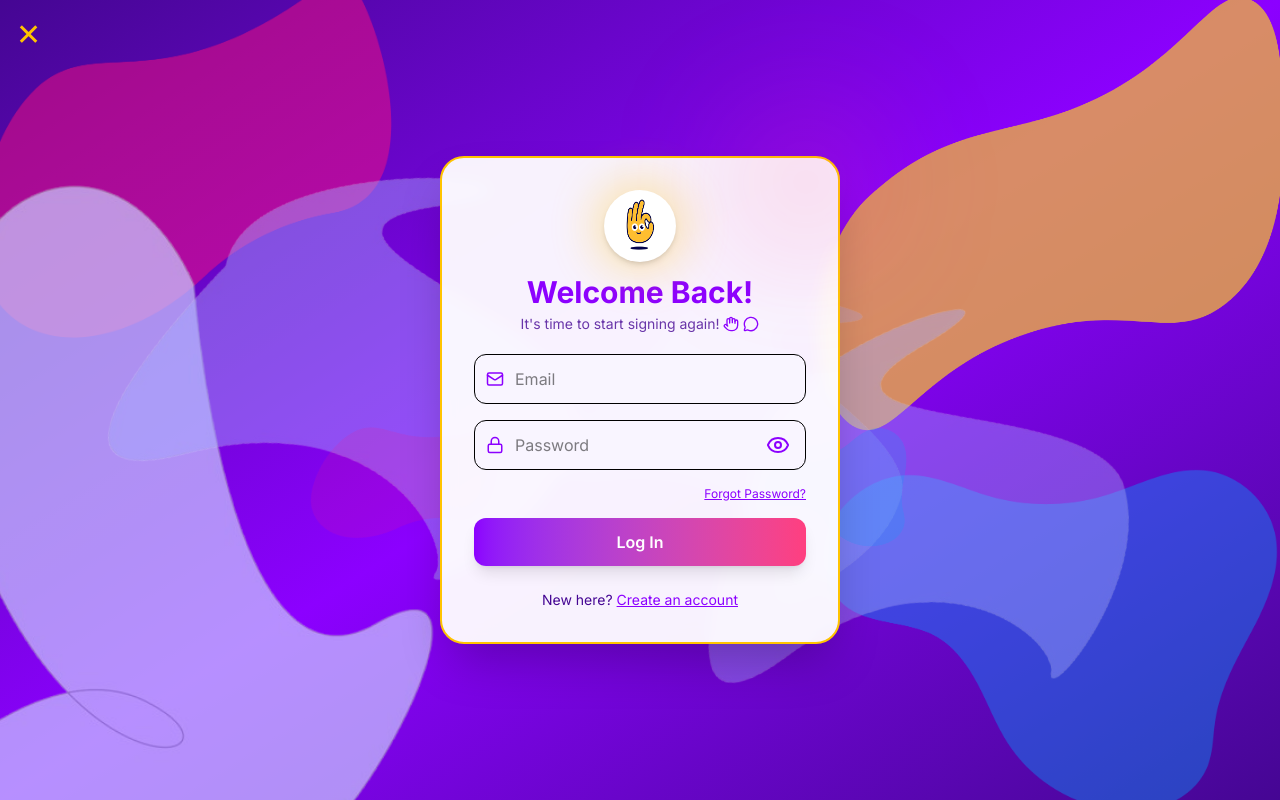
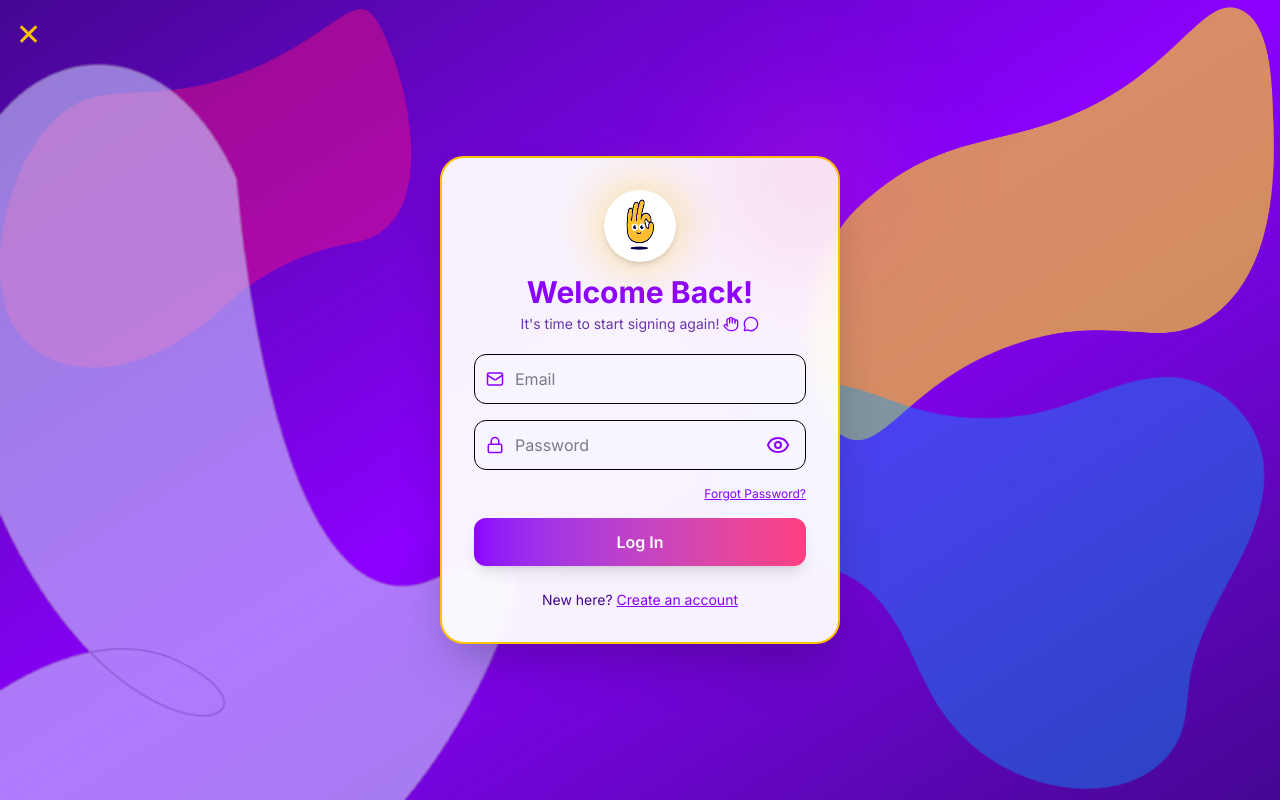
Before and after one commit to Cejay29/Signify-, a React (Vite) app: page /login in a window 1280 px wide. Built offline with nearby package versions, Linux system fonts and the light colour scheme.

Commit message:
revert and bigger bg in login

```diff
--- a/src/pages/Login.jsx
+++ b/src/pages/Login.jsx
@@ -77,68 +77,34 @@ export default function Login() {
 
   return (
     <div className="bg-gradient-to-br from-[#450693] via-[#8C00FF] to-[#450693] min-h-screen flex items-center justify-center relative font-[Inter] overflow-hidden">
+      {/* Background shapes */}
       <div className="absolute inset-0 pointer-events-none z-0">
-        {/* UPPER LEFT – BIGGER */}
         <img
           src="/bg/upper-left.png"
-          className="absolute top-[-30px] left-[-20px]
-    w-48 sm:w-60 md:w-80 lg:w-[380px] xl:w-[420px] opacity-90"
+          className="absolute top-0 left-0
+    w-64 sm:w-72 md:w-80 lg:w-[380px] xl:w-[420px]
+    opacity-80"
         />
 
-        {/* UPPER RIGHT – BIGGER */}
         <img
           src="/bg/upper-right.png"
-          className="absolute top-[-10px] right-[-10px]
-    w-56 sm:w-72 md:w-[420px] lg:w-[480px] opacity-80"
+          className="absolute top-0 right-0
+    w-72 sm:w-80 md:w-[420px] lg:w-[480px]
+    opacity-80"
         />
 
-        {/* BOTTOM LEFT – BIGGER */}
         <img
           src="/bg/shape-bottom-left.png"
-          className="absolute bottom-[-20px] left-[-10px]
-    w-56 sm:w-72 md:w-96 lg:w-[500px] opacity-70"
+          className="absolute bottom-0 left-0
+    w-72 sm:w-96 md:w-[500px] lg:w-[580px]
+    opacity-60"
         />
 
-        {/* BOTTOM RIGHT – BIGGER */}
         <img
           src="/bg/lower-right.png"
-          className="absolute bottom-[-20px] right-[-10px]
-    w-56 sm:w-72 md:w-[420px] lg:w-[480px] opacity-40"
-        />
-
-        {/* CENTER LEFT – BIGGER */}
-        <img
-          src="/bg/shape-center.png"
-          className="absolute top-[20%] left-[10%]
-    w-56 sm:w-72 md:w-[400px] lg:w-[460px] opacity-45 rotate-[12deg]"
-        />
-
-        {/* CENTER RIGHT – NEW SHAPE */}
-        <img
-          src="/bg/shape-center.png"
-          className="absolute top-[40%] right-[12%]
-    w-56 sm:w-72 md:w-[380px] lg:w-[440px] opacity-40 rotate-[-10deg]"
-        />
-
-        {/* CENTER BEHIND CARD – LIGHT FILL */}
-        <img
-          src="/bg/shape-center.png"
-          className="absolute top-[35%] left-[45%]
-    w-44 sm:w-56 md:w-72 lg:w-[340px] opacity-25 rotate-[20deg]"
-        />
-
-        {/* EXTRA SMALL SHAPE – MID LEFT */}
-        <img
-          src="/bg/upper-left.png"
-          className="absolute top-[50%] left-[25%]
-    w-28 sm:w-36 md:w-44 opacity-25 rotate-[18deg]"
-        />
-
-        {/* EXTRA SMALL SHAPE – MID RIGHT */}
-        <img
-          src="/bg/lower-right.png"
-          className="absolute top-[55%] right-[28%]
-    w-24 sm:w-32 md:w-40 opacity-20 rotate-[-18deg]"
+          className="absolute bottom-0 right-0
+    w-72 sm:w-96 md:w-[500px] lg:w-[580px]
+    opacity-40"
         />
       </div>
 
```
